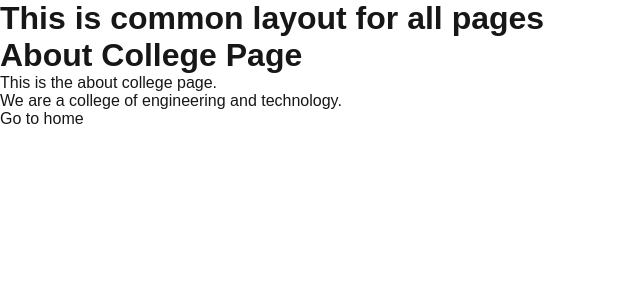
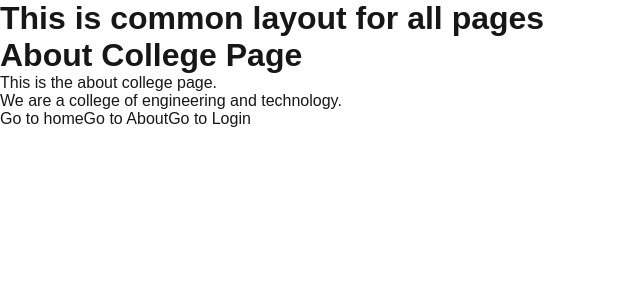
Before and after one commit to Chandan785/Learning-Nextjs-, a Next.js app: page /about/aboutcollage in a window 1280 px wide. Shown: the top 300 px of the page, without its empty margins (0-640 px from the left). Built offline with nearby package versions, Linux system fonts and the light colour scheme.

Commit message:
Update page.js

```diff
--- a/src/app/about/aboutcollage/page.js
+++ b/src/app/about/aboutcollage/page.js
@@ -1,5 +1,4 @@
 import Link from "next/link";
-
 const AboutCollege = () => {
     return (
         <div className="container">
@@ -7,6 +6,8 @@ const AboutCollege = () => {
             <p>This is the about college page.</p>
             <p>We are a college of engineering and technology.</p>
             <Link href="/">Go to home</Link>
+              <Link href="/about">Go to About</Link>
+              <Link href="/login">Go to Login</Link>
         </div>
     );
 };
```
